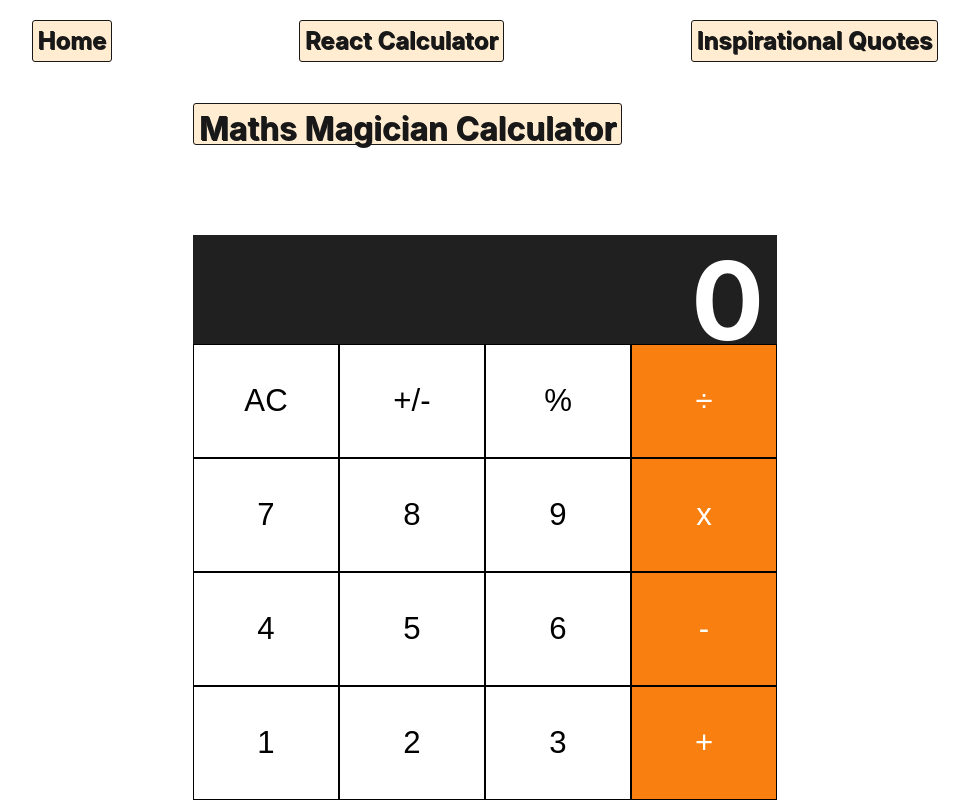
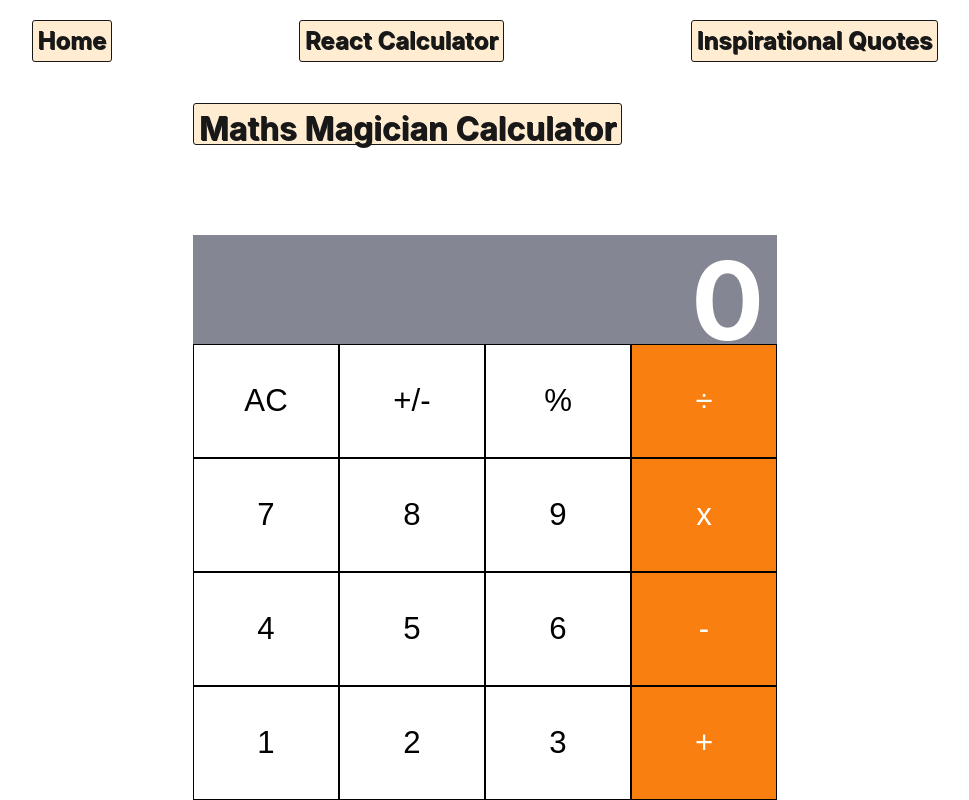
Before and after one commit to happiguru/React-Calculator, a React (Create React App) app: page /calculator in a window 1280 px wide. Shown: the top 800 px of the page, without its empty margins (155-1124 px from the left). Built offline with nearby package versions, Linux system fonts and the light colour scheme.

Commit message:
Changed display color to grey

```diff
--- a/src/index.css
+++ b/src/index.css
@@ -49,7 +49,7 @@ nav > a {
   width: calc(72px + 39vw);
   height: calc(20px + 10vh);
   font-size: calc(8px + 8vh);
-  background-color: #202020;
+  background-color: #858693;
   color: #fff;
   text-align: right;
   padding: 0 1vw 0.7vw 0;
```
